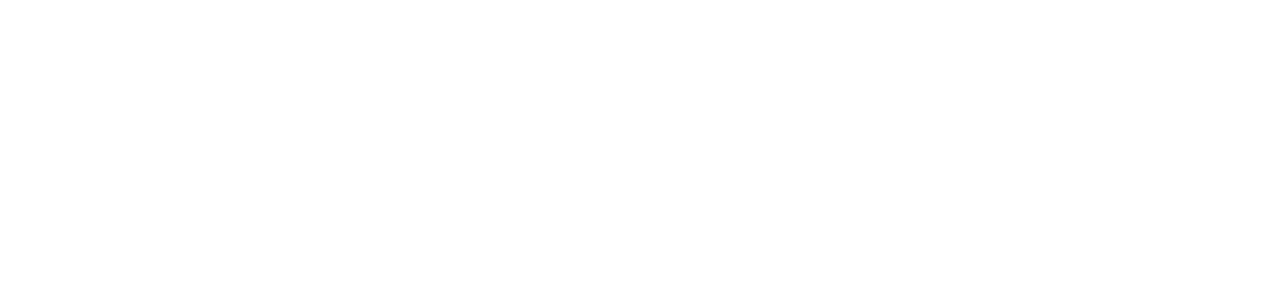
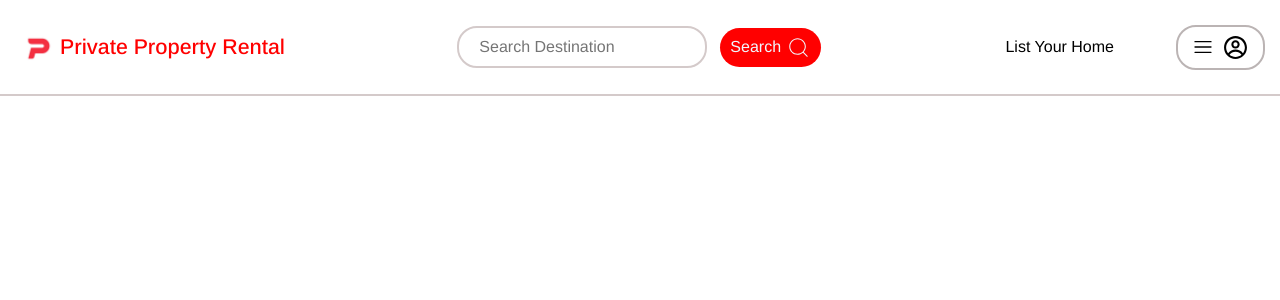
Before and after one commit to subroto2005/Airbnb_Clone, a React (Vite) app: page / in a window 1280 px wide. Shown: the top 300 px of the page. Built offline with nearby package versions, Linux system fonts and the light colour scheme.

Commit message:
Made navbar one

```diff
--- a/index.html
+++ b/index.html
@@ -5,9 +5,14 @@
     <link rel="icon" type="image/svg+xml" href="/favicon.svg" />
     <meta name="viewport" content="width=device-width, initial-scale=1.0" />
     <title>AirBnB</title>
+    <link rel="preconnect" href="https://fonts.googleapis.com">
+    <link rel="preconnect" href="https://fonts.gstatic.com" crossorigin>
+    <link href="https://fonts.googleapis.com/css2?family=Arimo:ital,wght@0,400..700;1,400..700&display=swap" rel="stylesheet">
   </head>
   <body>
     <div id="root"></div>
     <script type="module" src="/src/main.jsx"></script>
   </body>
+
+
 </html>
--- a/package.json
+++ b/package.json
@@ -11,7 +11,8 @@
   },
   "dependencies": {
     "react": "^19.2.7",
-    "react-dom": "^19.2.7"
+    "react-dom": "^19.2.7",
+    "react-icons": "^5.7.0"
   },
   "devDependencies": {
     "@eslint/js": "^10.0.1",
--- a/src/App.jsx
+++ b/src/App.jsx
@@ -1,11 +1,11 @@
-
+import Navbar from './Components/Navbar'
 import './App.css'
 
 function App() {
 
   return (
     <>
-
+      <Navbar />
     </>
   )
 }
--- /dev/null
+++ b/src/Components/Navbar.css
@@ -0,0 +1,137 @@
+.hamburger{
+    position: absolute;
+    width: 180px;
+    height: 200px;
+    top:70px;
+    right:50px;
+    box-shadow: 2px 2px 10px  black;
+    background-color: white;
+    display: flex;
+    flex-direction: column;
+    align-items: flex-start;
+    justify-content: center;
+    gap:5px;
+    padding: 20px 10px;
+    border-radius: 20px;
+}
+
+.hammodules{
+    border-radius: 20px;
+    width: 100%;
+    padding: 10px;
+    cursor: pointer;
+    transition: all 0.1s;
+}
+
+.hammodules:hover{
+    background-color:red;
+    color: white;
+
+}
+
+.navone{
+    display: flex;
+    justify-content: space-between;
+    padding: 10px 15px;
+    height: 12vh;
+    border-bottom: 2px solid rgb(212, 202, 202);
+}
+
+.navone .one{
+    display: flex;
+    justify-content: center;
+    align-items: center;
+}
+
+.logo h1{
+    font-size: 1.33rem;
+    color:red;
+    font-weight: 500;
+}
+
+.navone form{
+    gap:13px;
+}
+
+.navone form input{
+    width: 250px;
+    padding: 10px 20px;
+    border-radius: 20px;
+    border: 2px solid rgb(212, 202, 202);
+    outline: none;
+    font-size: 1em;
+
+}
+
+.navone form button{
+    background-color: red;
+    padding: 7px 10px;
+    color: aliceblue;
+    border: none;
+    border-radius: 20px;
+    font-size: 16px;
+    display: flex;
+    justify-content: center;
+    align-items: center;
+    gap: 5px;
+    font-weight: 100;
+    cursor: pointer;
+    transition: all 0.16s;
+}
+
+.navone form button:hover{
+    background-color: transparent;
+    border: 2px solid red;
+    color: red;
+}
+
+
+
+.endnav{
+    position: relative;
+    gap:50px;
+}
+
+.listhome{
+    padding: 10px 12px;
+    font-size: 16px;
+    border: none;
+    background-color: white;
+    border-radius: 20px;
+    cursor: pointer;
+    transition: all ease-in 0.18s;
+
+}
+
+.listhome:hover{
+    background-color: red;
+    color: white;
+}
+
+.profile{
+    padding: 8px 15px;
+    display: flex;
+    justify-content: center;
+    align-items: center;
+    gap: 10px;
+    border-radius: 20px;
+    border: 2px solid rgb(187, 180, 180);
+    background-color: white;
+    cursor: pointer;
+    transition: all 0.18s;
+}
+
+.profile:hover{
+    box-shadow: 2px 2px 10px black;
+
+}
+
+#ham{
+    height: 20px;
+    width: 20px;
+}
+
+#profilepic{
+    height: 25px;
+    width: 25px;
+}
--- /dev/null
+++ b/src/Components/Navbar.jsx
@@ -0,0 +1,44 @@
+import React, { useState } from 'react'
+import logo from '../assets/p.jpg'
+import './Navbar.css'
+import { CiSearch } from "react-icons/ci";
+import { RxHamburgerMenu } from "react-icons/rx";
+import { CgProfile } from "react-icons/cg";
+
+function Navbar() {
+const [visible,setVisible]=useState(false)
+
+return (
+    <nav className='mainnav'>
+        {visible ? (<div className="hamburger">
+                <div className="hammodules">Login</div>
+                <div className="hammodules">Sign-up</div>
+                <div className="hammodules">List your home</div>
+                <div className="hammodules">help center</div>
+        </div>) : (<div></div>)}
+
+        <nav className="navone">
+            <div className="logo one">
+                <img src={logo} alt="could not load image" width="45px" height="45px" />
+                <h1>Private Property Rental</h1>
+            </div>
+
+            <form onSubmit={(e)=>{e.preventDefault()}} className='one'>
+                <input type="text" placeholder='Search Destination' />
+                <button className="search">Search <CiSearch id='searchsymbol' size={25}/></button>
+            </form>
+
+            <div className="endnav one">
+                <button className="listhome">List Your Home</button>
+                <button className="profile" onClick={()=>{setVisible((prev)=>!prev)}}><RxHamburgerMenu id="ham" /> <CgProfile id="profilepic" /></button>
+            </div>
+        </nav>
+
+        <nav className="navtwo">
+
+        </nav>
+    </nav>
+  )
+}
+
+export default Navbar
--- a/src/index.css
+++ b/src/index.css
@@ -0,0 +1,13 @@
+*{
+    margin: 0;
+    padding: 0;
+    box-sizing: border-box;
+    font-family: "Arimo", sans-serif;
+}
+
+.mainnav{
+    position: fixed;
+    z-index: 20;
+    top: 0;
+    width: 100%;
+}
```
Also changed, not shown: 1 other file (tests, documents, lock files or other folders).
